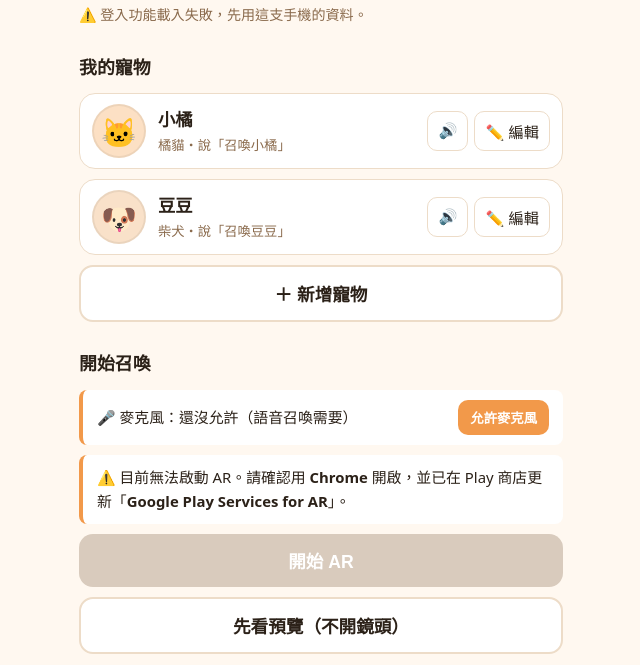
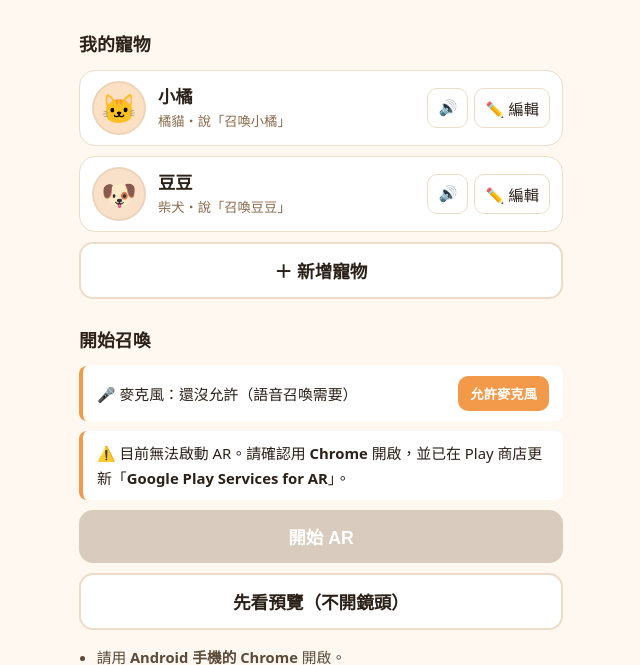
Before and after one commit to wingfeeling/ar-pet, a plain HTML site: page index.html in a window 1280 px wide. Shown: the part 67-732 px from the top of the page, without its empty margins (319-959 px from the left). Drawn offline with nearby package versions, Linux system fonts and the light colour scheme.

Commit message:
Update Firebase configuration in index.html

```diff
--- a/index.html
+++ b/index.html
@@ -245,13 +245,13 @@
    };
    還沒設定時，App 一樣能用，只是寵物資料只會存在這支手機上。
    ================================================================ */
-const FIREBASE_CONFIG = {
-  apiKey: "AIza……",
-  authDomain: "ar-pet-xxxx.firebaseapp.com",
-  projectId: "ar-pet-xxxx",
-  storageBucket: "ar-pet-xxxx.appspot.com",
-  messagingSenderId: "1234567890",
-  appId: "1:1234567890:web:abcdef"
+const firebaseConfig = {
+  apiKey: "AIzaSyCriWJSfh6hEOzRUxlT8H1iiibgCG6eR64",
+  authDomain: "ar-pet-524e2.firebaseapp.com",
+  projectId: "ar-pet-524e2",
+  storageBucket: "ar-pet-524e2.firebasestorage.app",
+  messagingSenderId: "87047682313",
+  appId: "1:87047682313:web:b977dd2681e23ee6203bd8"
 };
 
 import * as THREE from 'three';
```
